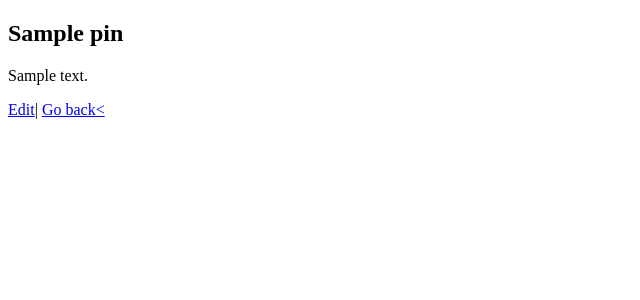
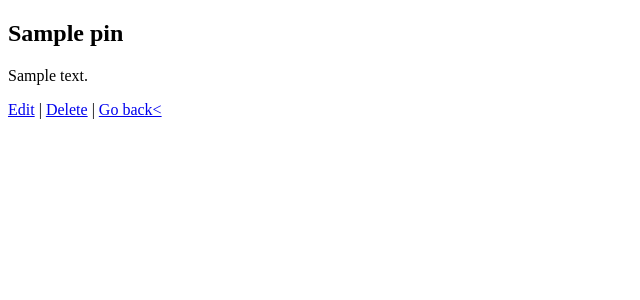
Before and after one commit to EyaAbbassi/sharing-caring, a Symfony app: template templates/pins/show.html.twig in a window 1280 px wide. Shown: the part 52-352 px from the top of the page, without its empty margins (0-640 px from the left). Run offline with Twig, Linux system fonts and the light colour scheme; the template is opened without the code that fills it: most values are stand-ins (such as "Sample title", 1, 10 or a date in 2020); some libraries are stand-ins or nearby versions.

Commit message:
retouche

```diff
--- a/templates/pins/show.html.twig
+++ b/templates/pins/show.html.twig
@@ -9,7 +9,13 @@
         <h1>{{pin.title}}</h1>
         <p>{{pin.description}} </p>
     </acticle>
-    <a href="{{path('app_pins_edit',{id:pin.id})}}"> Edit</a>|
+    <a href="{{path('app_pins_edit',{id:pin.id})}}"> Edit</a> |
+    <a href="#" onclick="event.preventDefault(); confirm('metyaked?') &&
+    document.getElementById('js-pin-delete-form').submit();">Delete</a> |
     <a href="{{path('app_home')}}"> Go back<</a>
 
+    <Form id="js-pin-delete-form" action ="{{path('app_pins_delete',{id:pin.id})}}" method="post" style="display:none">
+        <input type="hidden" name = "_method" value= "DELETE">
+    </form>
+
 {% endblock %}
```
Also changed, not shown: src/Controller/PinsController.php (+14 -1 lines).
